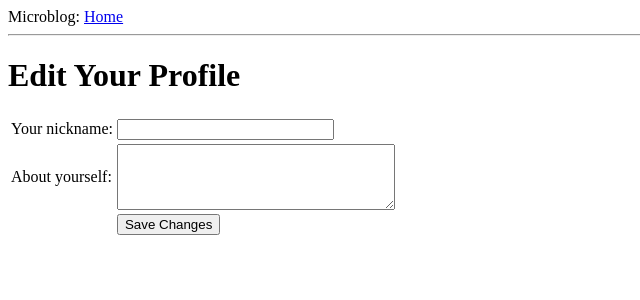
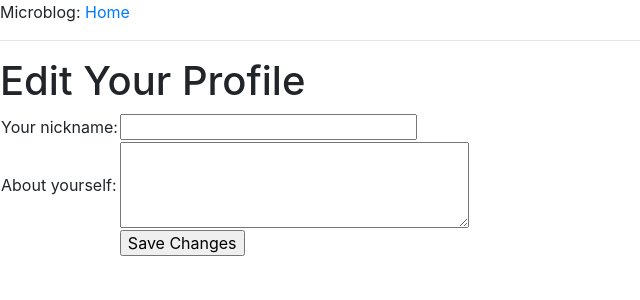
Before and after one commit to zoesteinkamp/microblog, a Flask app: template app/static/templates/edit.html in a window 1280 px wide. Shown: the top 300 px of the page, without its empty margins (0-640 px from the left). Run offline with Flask 2, Linux system fonts and the light colour scheme; the template is opened without the code that fills it: most values are stand-ins (such as "Sample title", 1, 10 or a date in 2020); form fields are guessed from the names that the template uses; parts of the project's set-up code (start-up, migrations or seed data) failed here and were passed over; some libraries are stand-ins or nearby versions.

Commit message:
Part 12
The css and js files

```diff
--- a/app/static/templates/base.html
+++ b/app/static/templates/base.html
@@ -1,5 +1,10 @@
 <html>
   <head>
+    <link href="/static/css/bootstrap.min.css" rel="stylesheet" media="screen">
+<link href="/static/css/bootstrap-responsive.min.css" rel="stylesheet">
+<script src="http://code.jquery.com/jquery-latest.js"></script>
+<script src="/static/js/bootstrap.min.js"></script>
+<meta name="viewport" content="width=device-width, initial-scale=1.0">
     {% if title %}
     <title>{{ title }} - microblog</title>
     {% else %}
```
